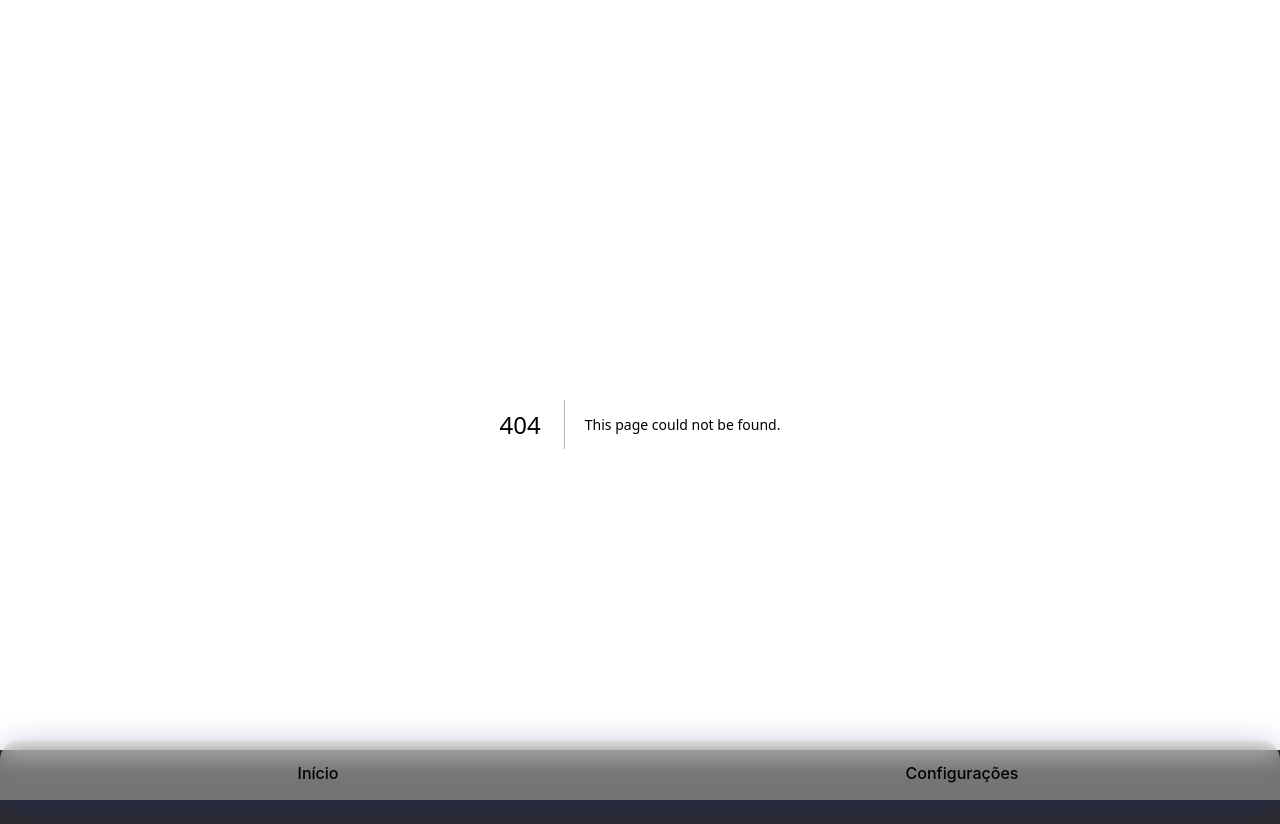
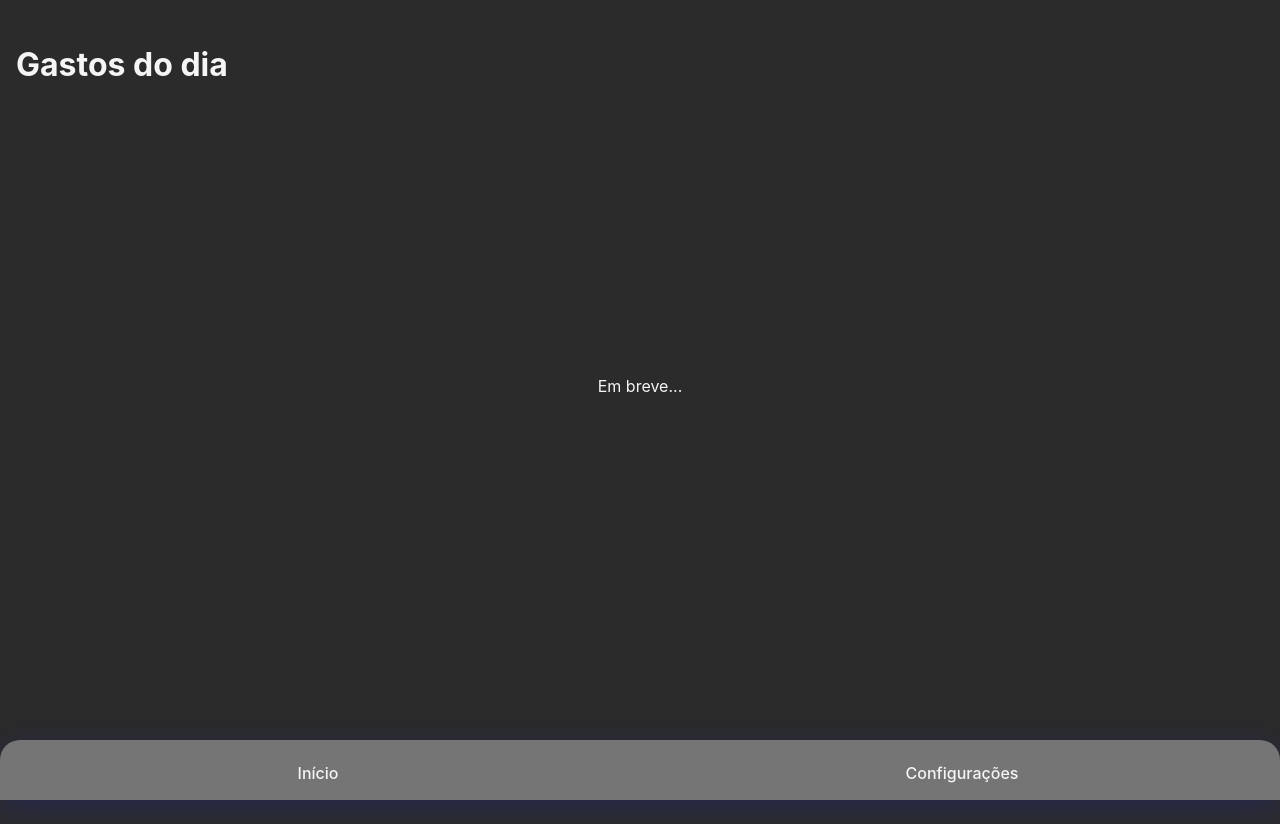
Before and after one commit to MatheusBueno/app-financas, a Next.js app: page /compras-dia in a window 1280 px wide. Before the commit this address had no page. After the commit the page ends 800 px from the top, so only its background shows below. Built offline with nearby package versions, Linux system fonts and the light colour scheme.

Commit message:
feat: add daily expenses history page

```diff
--- a/pages/_app.tsx
+++ b/pages/_app.tsx
@@ -5,10 +5,15 @@ import theme from "@app/styles/theme";
 import GlobalStyle from "@app/styles/globalstyles";
 import MainContainer from "@app/components/shared/main";
 import Navbar from "@app/components/shared/navbar";
+import Head from "next/head";
 
 export default function App({ Component, pageProps }: AppProps) {
   return (
     <>
+      <Head>
+        <title>Meu App</title>
+      </Head>
+
       <ThemeProvider theme={theme}>
         <GlobalStyle />
 
--- a/pages/_document.tsx
+++ b/pages/_document.tsx
@@ -51,7 +51,6 @@ export default class MyDocument extends Document {
           />
 
           {/* SEO */}
-          <title>Meu App</title>
           <meta
             name='description'
             content='Acompanhe suas finanças diariamente! Saiba exatamente quanto gastar por dia.'
--- /dev/null
+++ b/pages/compras-dia.tsx
@@ -0,0 +1,19 @@
+export default function DailyHistoryPage() {
+  return (
+    <>
+      <h1>Gastos do dia</h1>
+
+      <div
+        style={{
+          width: "100%",
+          height: "70vh",
+          display: "flex",
+          justifyContent: "center",
+          alignItems: "center",
+        }}
+      >
+        <span>Em breve...</span>
+      </div>
+    </>
+  );
+}
--- a/src/constants/routes.ts
+++ b/src/constants/routes.ts
@@ -2,4 +2,5 @@ export const DEFAULT_ROTES = {
   HOME: "/",
   CONFIG: "/configuracao",
   NEW_BUY: "/nova-compra",
+  DAILY_HISTORY: 'compras-dia'
 };
```
Also changed, not shown: src/components/home/money-card/index.tsx (+20 -12 lines), src/components/home/money-card/styles.ts (+10 -1 lines).
